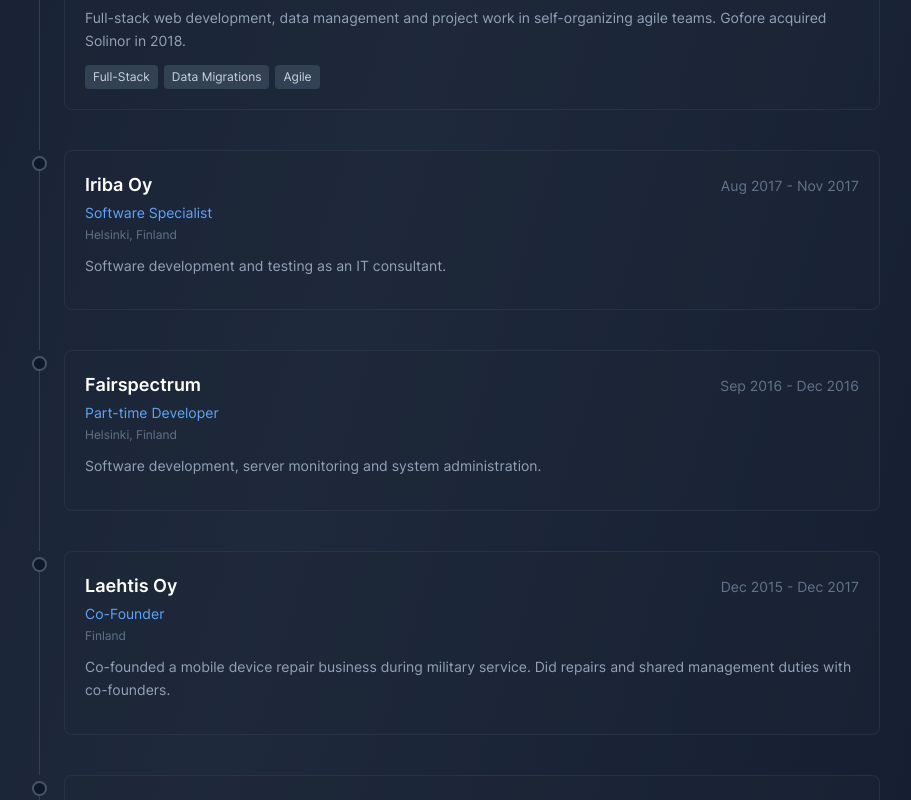
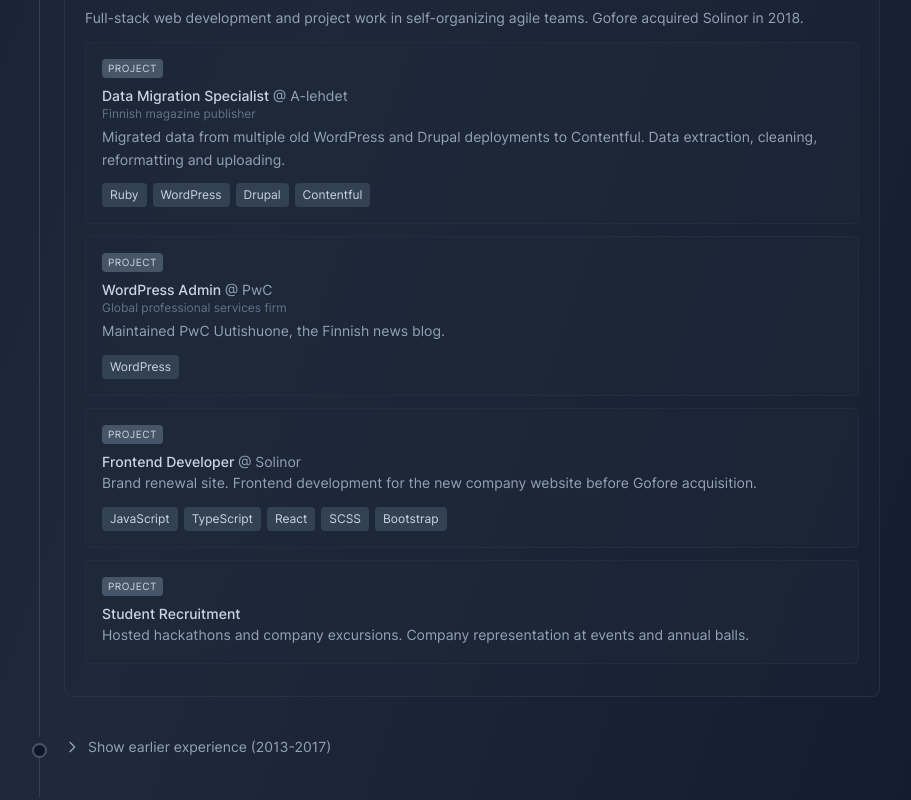
Before and after one commit to SNurmivaara/nurmivaara.fi, a Next.js app: page /cv in a window 1280 px wide. Shown: the part 2200-3000 px from the top of the page, without its empty margins (184-1095 px from the left). Built offline with nearby package versions, Linux system fonts and the light colour scheme.

Commit message:
More experience to cv

```diff
--- a/pages/cv.js
+++ b/pages/cv.js
@@ -1,5 +1,6 @@
+import { useState } from 'react'
 import Head from 'next/head'
-import { Layout, LinkedInIcon } from '../components'
+import { Layout, LinkedInIcon, ChevronRightIcon } from '../components'
 import { siteConfig } from '../lib/config'
 
 const SkillBadge = ({ children }) => (
@@ -91,6 +92,8 @@ const Section = ({ title, children }) => (
 )
 
 export default function CV() {
+  const [showOlderExperience, setShowOlderExperience] = useState(false)
+
   return (
     <>
       <Head>
@@ -219,12 +222,55 @@ export default function CV() {
               role="Software Developer"
               period="Nov 2017 - Apr 2019"
               location="Helsinki, Finland"
-              skills={['Full-Stack', 'Data Migrations', 'Agile']}
+              projects={[
+                {
+                  title: 'Data Migration Specialist',
+                  client: 'A-lehdet',
+                  clientDesc: 'Finnish magazine publisher',
+                  description:
+                    'Migrated data from multiple old WordPress and Drupal deployments to Contentful. Data extraction, cleaning, reformatting and uploading.',
+                  skills: ['Ruby', 'WordPress', 'Drupal', 'Contentful'],
+                },
+                {
+                  title: 'WordPress Admin',
+                  client: 'PwC',
+                  clientDesc: 'Global professional services firm',
+                  description: 'Maintained PwC Uutishuone, the Finnish news blog.',
+                  skills: ['WordPress'],
+                },
+                {
+                  title: 'Frontend Developer',
+                  client: 'Solinor',
+                  description:
+                    'Brand renewal site. Frontend development for the new company website before Gofore acquisition.',
+                  skills: ['JavaScript', 'TypeScript', 'React', 'SCSS', 'Bootstrap'],
+                },
+                {
+                  title: 'Student Recruitment',
+                  description:
+                    'Hosted hackathons and company excursions. Company representation at events and annual balls.',
+                },
+              ]}
             >
-              Full-stack web development, data management and project work in self-organizing agile
-              teams. Gofore acquired Solinor in 2018.
+              Full-stack web development and project work in self-organizing agile teams. Gofore
+              acquired Solinor in 2018.
             </TimelineItem>
 
+            {/* Older experience toggle */}
+            {!showOlderExperience ? (
+              <div className="relative pl-8 pb-10">
+                <div className="absolute left-[7px] top-3 bottom-0 w-px bg-slate-700" />
+                <div className="absolute left-0 top-[6px] w-[15px] h-[15px] rounded-full border-2 border-slate-600 bg-slate-900" />
+                <button
+                  onClick={() => setShowOlderExperience(true)}
+                  className="flex items-center gap-2 text-slate-400 hover:text-blue-400 transition-colors text-sm group"
+                >
+                  <ChevronRightIcon className="w-4 h-4 group-hover:translate-x-0.5 transition-transform" />
+                  <span>Show earlier experience (2013-2017)</span>
+                </button>
+              </div>
+            ) : (
+              <>
                 <TimelineItem
                   company="Iriba Oy"
                   role="Software Specialist"
@@ -281,6 +327,8 @@ export default function CV() {
                   Technical support and device repairs. Laptop assessment/sales, IP phone installation
                   and hardware registry work.
                 </TimelineItem>
+              </>
+            )}
           </Section>
 
           <Section title="Education">
```
Lines whose indentation alone changed are shown as unchanged.
